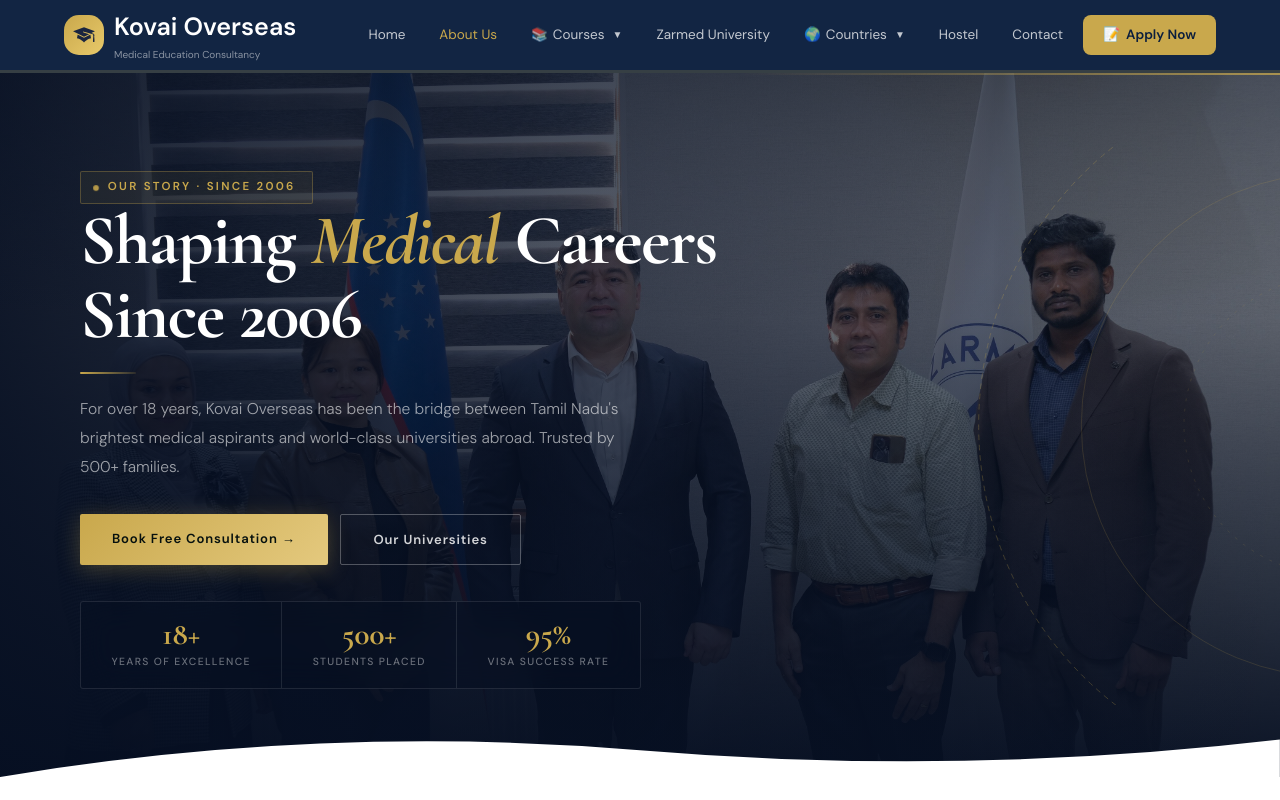
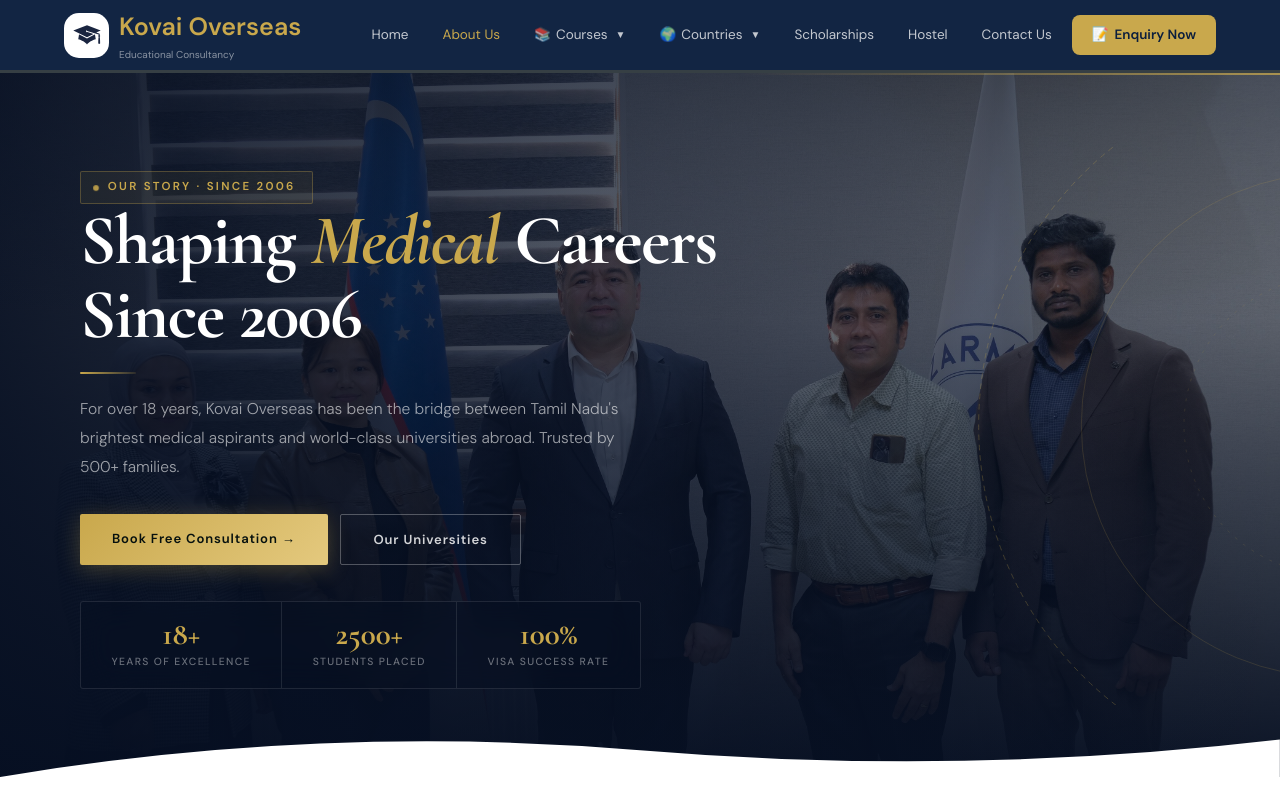
Before and after one commit to mecatronixofficial/kovai-overseasui, a Next.js app: page /about in a window 1280 px wide. Shown: the top 800 px of the page. Built offline with nearby package versions, Linux system fonts and the light colour scheme.

Commit message:
content Change

```diff
--- a/app/Countries/CountriesClientPage.tsx
+++ b/app/Countries/CountriesClientPage.tsx
@@ -704,7 +704,7 @@
                   href="/contact"
                   className="w-full rounded-xl bg-[#c9a84c] px-6 py-3 text-center font-semibold text-[#0b1e3d] transition hover:scale-[1.02] sm:w-auto"
                 >
-                  Apply Now
+                  Enquiry Now
                 </Link>
                 <Link
                   href="/contact"
--- a/app/CoursesPage/page.tsx
+++ b/app/CoursesPage/page.tsx
@@ -1095,7 +1095,7 @@
                               </svg>
                             </button>
                             <button className="rounded-xl border border-slate-200 bg-white px-5 py-2.5 text-sm font-semibold text-slate-600 transition-all hover:border-indigo-300 hover:text-indigo-600">
-                              Apply Now
+                              Enquiry Now
                             </button>
                           </div>
                         </div>
--- a/app/about/page.tsx
+++ b/app/about/page.tsx
@@ -53,8 +53,8 @@
         image={img_helper.about.heropage}
         stats={[
           { num: "18+", label: "Years of Excellence" },
-          { num: "500+", label: "Students Placed" },
-          { num: "95%", label: "Visa Success Rate" },
+          { num: "2500+", label: "Students Placed" },
+          { num: "100%", label: "Visa Success Rate" },
         ]}
         primaryCta={{ label: "Book Free Consultation →", href: "/contact" }}
         secondaryCta={{ label: "Our Universities", href: "/university" }}
@@ -421,7 +421,7 @@
       <CTABanner
         title="Start Your Medical Career Abroad Today"
         subtitle="Join hundreds of students who achieved their dream of becoming a doctor through Kovai Overseas."
-        primaryLabel="Apply Now"
+        primaryLabel="Enquiry Now"
         secondaryLabel="Book Free Consultation"
       />
     </>
--- a/app/admission/page.tsx
+++ b/app/admission/page.tsx
@@ -165,7 +165,7 @@
           title="Start Your Application Today"
           subtitle=" Don't wait — seats fill up fast. Contact us to begin your
               admission process now."
-          primaryLabel="Apply Now →"
+          primaryLabel="Enquiry Now →"
           secondaryLabel="Book Free Consultation"
         />
       </div>
--- a/app/page.tsx
+++ b/app/page.tsx
@@ -29,7 +29,7 @@
             </div>
 
             <h1>
-              Study <em>MBBS Abroad</em> with Kovai Overseas
+             Unlock International Education Opportunities with Kovai Overseas
             </h1>
 
             <p className="hero-sub">
@@ -41,7 +41,7 @@
             <div className="hero-btns">
               <Link href="/contact" className="btn btn-gold">
                 <IconsHelper.Star size={24} />
-                Apply Now
+                Enquiry Now
               </Link>
 
               <Link href="/contact" className="btn btn-outline-white">
@@ -53,9 +53,9 @@
             <div className="hero-stats">
               {[
                 ["18+", "Years Experience"],
-                ["500+", "Students Placed"],
-                ["95%", "Visa Success Rate"],
-                ["3+", "Partner Universities"],
+                ["2500+", "Students Placed"],
+                ["100% ", "Visa Success Rate"],
+              ["100+"," India+Abroad  Partner Universities"],
               ].map(([num, label]) => (
                 <div key={label}>
                   <div className="hero-stat-num">{num}</div>
@@ -125,23 +125,15 @@
                 </div>
               </div>
 
-              <div className="float-badge float-badge-1">
-                <div className="fb-icon ">
-                  <IconsHelper.World size={34} />
-                </div>
-                <div className="fb-text">
-                  <strong>Uzbekistan</strong>
-                  <small>WHO Recognized</small>
-                </div>
-              </div>
+
 
               <div className="float-badge float-badge-2">
                 <div className="fb-icon ">
                   <IconsHelper.Toprank size={34} />
                 </div>
                 <div className="fb-text">
-                  <strong>Top Ranked</strong>
-                  <small>Zarmed University</small>
+                  <strong>TRUSTED     </strong>
+                  <small></small>
                 </div>
               </div>
             </div>
@@ -501,7 +493,7 @@
       <CTABanner
         title="Start Your Medical Career Abroad Today"
         subtitle="Join hundreds of students who achieved their dream of becoming a doctor through Kovai Overseas."
-        primaryLabel="Apply Now"
+        primaryLabel="Enquiry Now"
         secondaryLabel="Book Free Consultation"
       />
     </>
--- a/app/testimonials/page.tsx
+++ b/app/testimonials/page.tsx
@@ -53,7 +53,7 @@
       <CTABanner
         title="Be Our Next Success Story"
         subtitle="Join our growing family of successful medical students. Start your journey today."
-        primaryLabel="Apply Now"
+        primaryLabel="Enquiry Now"
       />
     </>
   );
--- a/app/university/page.tsx
+++ b/app/university/page.tsx
@@ -301,7 +301,7 @@
       <CTABanner
         title="Your Medical Journey Begins Here"
         subtitle="Admissions for the 2026-27 session are now open. Get expert guidance for Zarmed University."
-        primaryLabel="Apply Now"
+        primaryLabel="Enquiry Now"
         secondaryLabel="Download Brochure"
         secondaryHref="/admission"
       />
--- a/components/CTABanner.tsx
+++ b/components/CTABanner.tsx
@@ -12,7 +12,7 @@
 export default function CTABanner({
   title,
   subtitle,
-  primaryLabel = 'Apply Now',
+  primaryLabel = 'Enquiry Now',
   secondaryLabel,
   secondaryHref = '/contact',
 }: CTABannerProps) {
--- a/components/Footer.tsx
+++ b/components/Footer.tsx
@@ -96,7 +96,7 @@
 
             <ul className="space-y-2">
               {[
-                "MBBS Admission Assistance",
+                " Admission Assistance",
                 "University Selection",
                 "Documentation Support",
                 "Visa Assistance",
--- a/components/Navbar.tsx
+++ b/components/Navbar.tsx
@@ -198,24 +198,24 @@
         <Link href="/" style={{ display: "flex", alignItems: "center", gap: 10 }}>
           <div
             style={{
-              width: 40,
-              height: 40,
-              background: "linear-gradient(135deg,#c9a84c,#e8c96a)",
+              width:45,
+              height:45,
+              background: "white  ",
               borderRadius: 15,
               display: "flex",
               alignItems: "center",
               justifyContent: "center",
             }}
           >
-            <IconsHelper.Cap size={24} />
+            <IconsHelper.Cap size={30 } />
           </div>
 
           <div style={{ color: "white" }}>
-            <span style={{ fontSize: 25, fontWeight: 700 }}>
+            <span style={{ fontSize: 25, fontWeight: 700,color:"#c9a84c" }}>
               Kovai Overseas
             </span>
             <small style={{ display: "block", fontSize: 10, opacity: 0.5 }}>
-              Medical Education Consultancy
+               Educational   Consultancy
             </small>
           </div>
         </Link>
@@ -491,7 +491,7 @@
             }}
           >
             <span>📝</span>
-            Apply Now
+            Enquiry Now
           </Link>
         </div>
       </div>
--- a/helper/app_helper.ts
+++ b/helper/app_helper.ts
@@ -7,10 +7,10 @@
   { href: "/", label: "Home" },
   { href: "/about", label: "About Us" },
   { href: "#", label: "Courses" },
-  { href: "/university", label: "Zarmed University" },
   { href: "#", label: "Countries" },
+  { href: "#", label: "Scholarships" },
   { href: "/hostel&foods", label: "Hostel" },
-  { href: "/contact", label: "Contact" },
+  { href: "/contact", label: "Contact Us" },
 ];
 
 export const services = [
```
